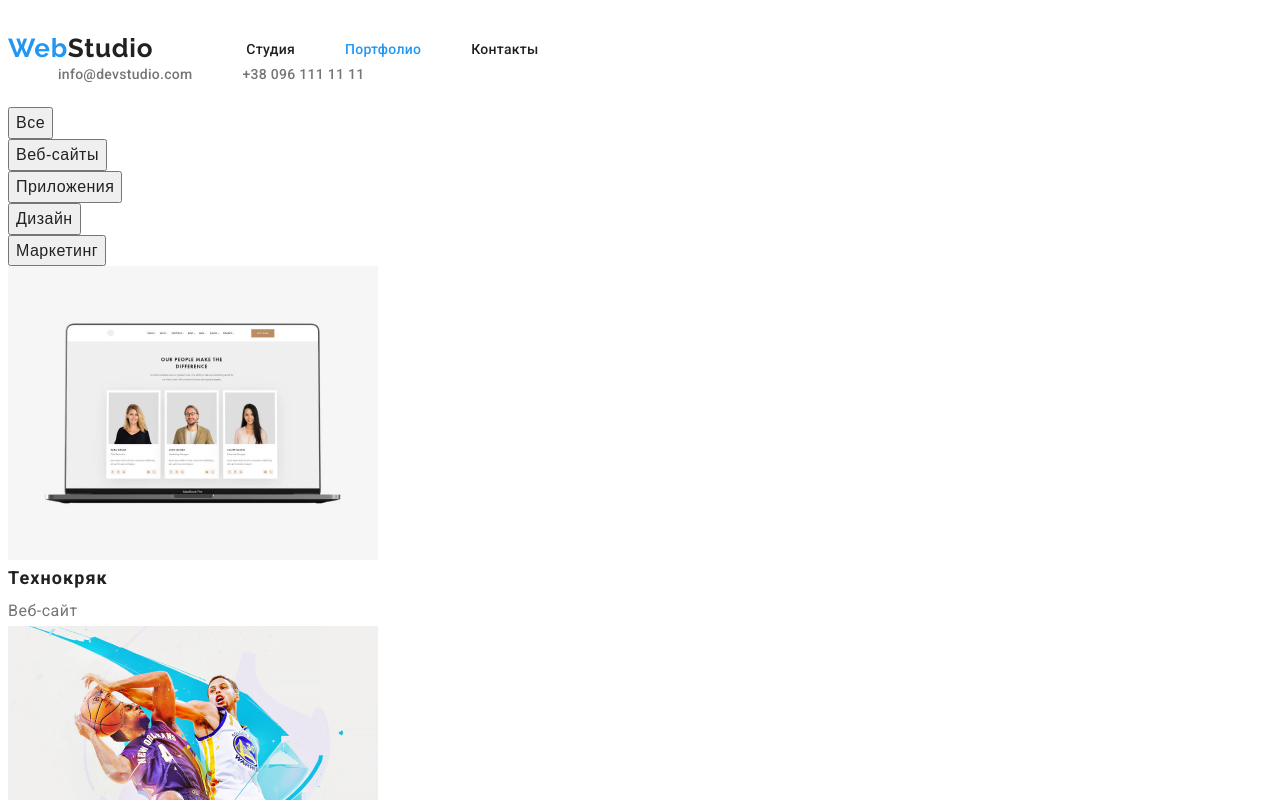
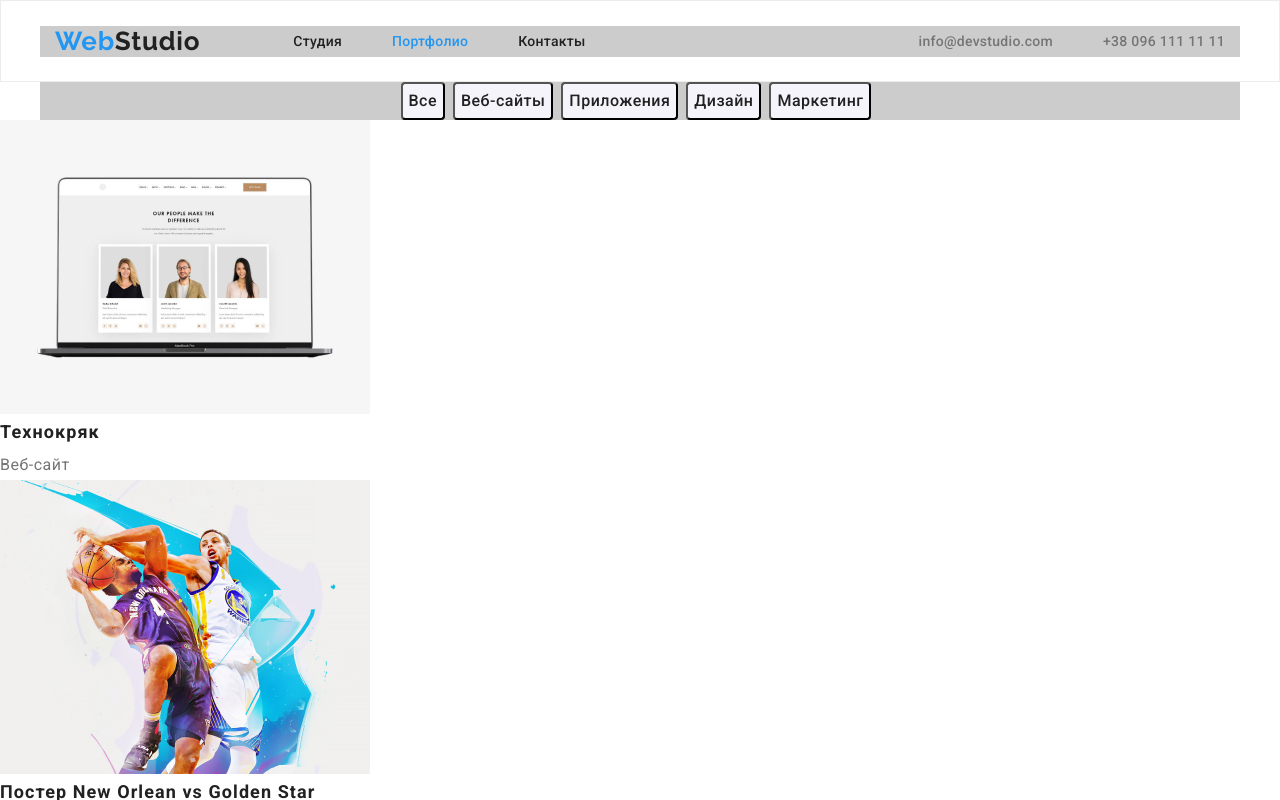
Before and after one commit to Dima-2/goit-markup-hw-03, a plain HTML site: page portfolio.html in a window 1280 px wide. Shown: the top 800 px of the page. Drawn offline with nearby package versions, Linux system fonts and the light colour scheme.

Commit message:
выравнивает шапку портфоило

```diff
--- a/css/styles.css
+++ b/css/styles.css
@@ -36,9 +36,10 @@ img {
   width: 1200px;
   padding: 0 15px;
   margin: 0 auto;
-  /* background-color: #ccc; */
+  background-color: #ccc;
   align-items: center;
   display: flex;
+
 
 }
 
@@ -47,6 +48,7 @@ img {
 .header {
   padding-top: 25px;
   padding-bottom: 24px;
+
 }
 
 .navigation {
@@ -59,6 +61,9 @@ img {
 }
 
 .header .logo-header {
+  margin-right: 93px;
+}
+.header-portfolio .logo-header {
   margin-right: 93px;
 }
 
@@ -92,7 +97,7 @@ img {
 
 .logo-header:focus,
 .logo-header:hover {
-
+ color: var(--accent-color);
 }
 
 .logo-web {
@@ -332,12 +337,6 @@ box-shadow: 0px 1px 3px rgba(0, 0, 0, 0.12),
 0px 2px 1px rgba(0, 0, 0, 0.2);
 border-radius: 0px 0px 4px 4px;
 }
-
-
-
-
-
-
 /* ==============END TEAM========== */
 
 /* ==============FOOTER============ */
@@ -417,10 +416,45 @@ border-radius: 0px 0px 4px 4px;
 
 /* ==========END FOOTER======== */
 
+/* ==================HEADER-PORTFOLIO=========== */
+.header-portfolio {
+  padding-top: 25px;
+  padding-bottom: 24px;
+  border: 1px solid #ECECEC;
+}
+/* ==========END HEADER-PORTFOLIO============ */
 
 /* ========FILTERS========= */
+.container-filters {
+   width: 1200px;
+   padding: 0 15px;
+   margin: 0 auto;
+   background-color: #ccc;
+   align-items: center;
 
-.filters-list-item-button {
+
+}
+
+.filters-list {
+  display: flex;
+  justify-content: center;
+  }
+
+
+
+
+
+
+ .filters-list-item-button {
+ display: block;
+ height: 38px;
+
+  background: #F5F4FA;
+  border-radius: 4px;
+  padding: 6 22px;
+
+  margin-right: 8px;
+
   font-weight: 500;
   font-size: 16px;
   line-height: 1.62;
@@ -431,9 +465,7 @@ border-radius: 0px 0px 4px 4px;
  }
 
  .filters-list-item-button:hover,
- .filters-list-item-button:focus,
- .modal-btn:hover,
- .modal-btn:focus {
+ .filters-list-item-button:focus {
    color: var(--accent-color-secondary);
  }
 
--- a/portfolio.html
+++ b/portfolio.html
@@ -4,6 +4,10 @@
     <meta charset="UTF-8" />
     <meta name="viewport" content="width=device-width, initial-scale=1.0" />
     <title>Document</title>
+    <link
+      rel="stylesheet"
+      href="https://cdnjs.cloudflare.com/ajax/libs/modern-normalize/1.0.0/modern-normalize.min.css"
+    />
     <link rel="preconnect" href="https://fonts.gstatic.com" />
     <link
       href="https://fonts.googleapis.com/css2?family=Raleway:wght@700&family=Roboto:wght@400;500;700;900&display=swap"
@@ -12,7 +16,8 @@
     <link rel="stylesheet" href="./css/styles.css" />
   </head>
   <body>
-    <header class="header">
+    <header class="header-portfolio">
+      <div class="container">
         <nav class="navigation">
           <a class="logo-header" href="/" lang="en">
             <span class="logo-web">Web</span>Studio</a
@@ -36,7 +41,9 @@
         <address class="address-header">
           <ul class="address-header-list">
             <li class="address-header-lsit-item">
-            <a class="address-header-item-mail" href="mailto:info@devstudio.com"
+              <a
+                class="address-header-item-mail"
+                href="mailto:info@devstudio.com"
                 >info@devstudio.com</a
               >
             </li>
@@ -47,13 +54,19 @@
             </li>
           </ul>
         </address>
+      </div>
     </header>
+
     <main class="main">
+      <div class="container-filters">
         <section class="filters">
           <h1 class="visually-hidden">Фильтр Проектов</h1>
+
           <ul class="filters-list">
             <li class="filters-list-item">
-            <button class="filters-list-item-button" type="button">Все</button>
+              <button class="filters-list-item-button" type="button">
+                Все
+              </button>
             </li>
             <li class="filters-list-item">
               <button class="filters-list-item-button" type="button">
@@ -77,6 +90,7 @@
             </li>
           </ul>
         </section>
+      </div>
 
       <section class="work">
         <h2 class="visually-hidden">Наши работы</h2>
```
Lines whose indentation alone changed are shown as unchanged.
